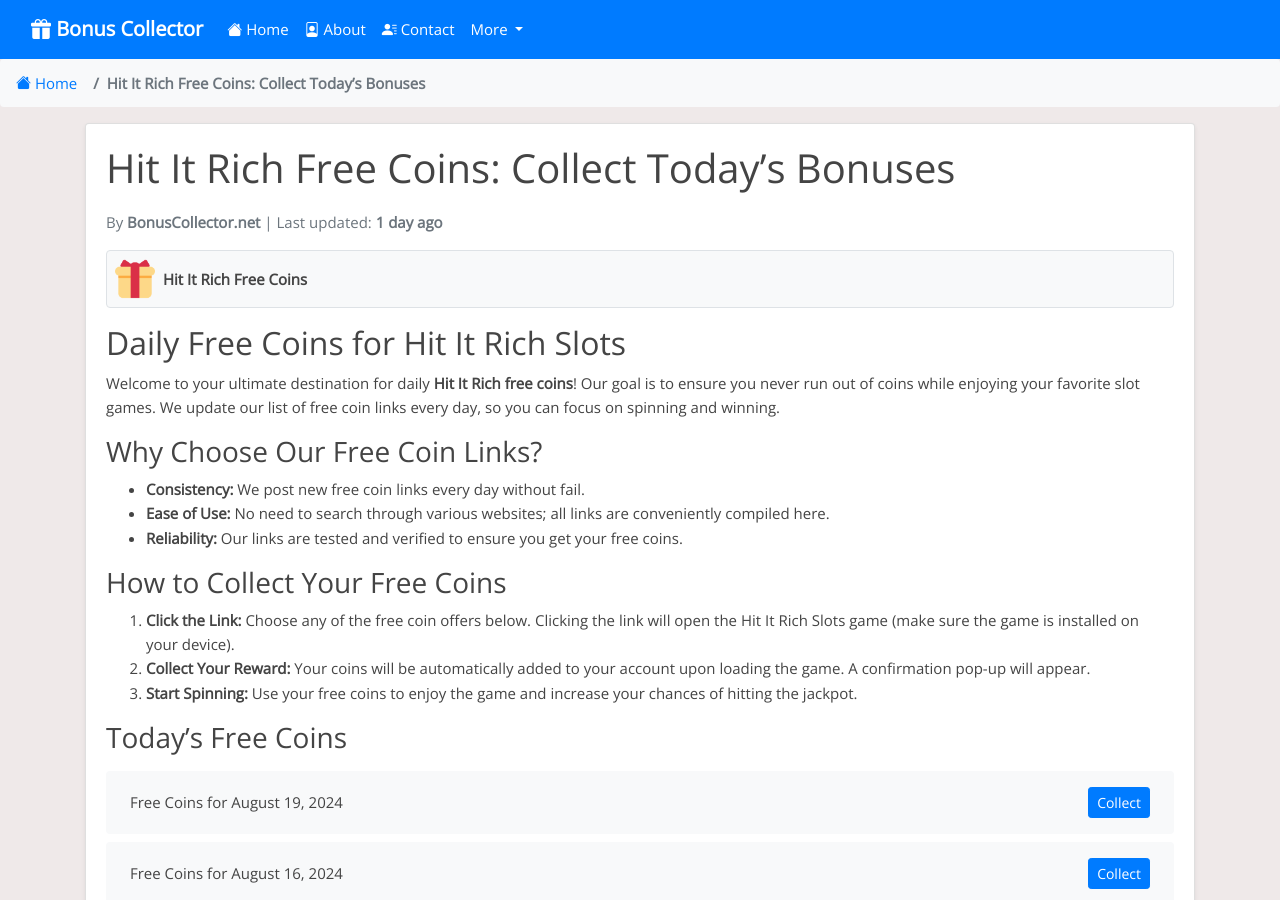
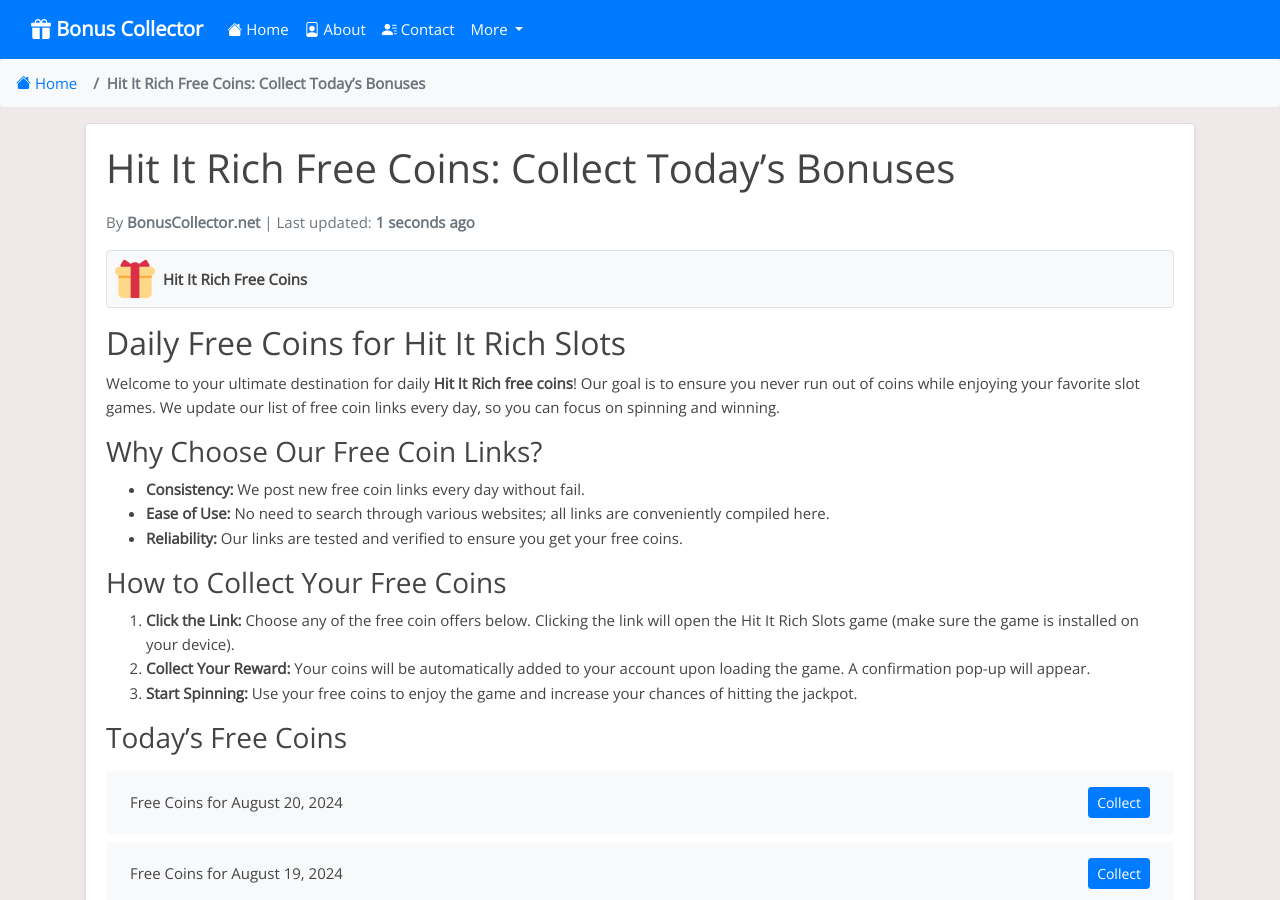
Before and after one commit to Prollad99/bs-net, a Jekyll site: the page built from _posts/2024-06-29-hit-it-rich.md, in a window 1280 px wide and 900 px high. Built offline with Jekyll 4.4.1, drawn with Linux system fonts in a browser that asks for light colours; nearby versions of some CDN libraries; comment, search, counter and statistics services are not loaded; some of the changed text lies outside the part shown.

Commit message:
Update hit-it-rich reward links and last modified date

```diff
--- a/_data/include_files.yml
+++ b/_data/include_files.yml
@@ -17,7 +17,7 @@
   last_modified: 2024-08-19 12:52:01
 
 hit-it-rich.html:
-  last_modified: 2024-08-19 03:35:36
+  last_modified: 2024-08-20 03:36:50
 
 crazy-fox.html:
   last_modified: 2024-08-19 18:13:11
--- a/_includes/hit-it-rich.html
+++ b/_includes/hit-it-rich.html
@@ -1,4 +1,8 @@
 <ul class="list-group mt-3 mb-4">
+  <li class="list-group-item d-flex justify-content-between align-items-center">
+    <span>Free Coins for August 20, 2024</span>
+    <a href="https://hititrich.onelink.me/wrlL/l96kqn4x" class="btn btn-primary btn-sm">Collect</a>
+  </li>
   <li class="list-group-item d-flex justify-content-between align-items-center">
     <span>Free Coins for August 19, 2024</span>
     <a href="https://hititrich.onelink.me/wrlL/fsf79un5" class="btn btn-primary btn-sm">Collect</a>
@@ -395,8 +399,4 @@
     <span>Free Coins for Invalid Date</span>
     <a href="https://web.hititrich.zynga.com/client/mobile_landing.php?sku_key=hir&rewardKey=ilink_QATOfGOCq5LxOqQD9cKQtGOVJw5TO27rJ4SAwihyGZ2fT" class="btn btn-primary btn-sm">Collect</a>
   </li>
-  <li class="list-group-item d-flex justify-content-between align-items-center">
-    <span>Free Coins for Invalid Date</span>
-    <a href="https://web.hititrich.zynga.com/client/mobile_landing.php?sku_key=hir&rewardKey=ilink_gzIINudFWu1jDLtxtMdVKF4Ks3Vk9V9ox2havZ1WpSXoQ" class="btn btn-primary btn-sm">Collect</a>
-  </li>
 </ul>
```
Also changed, not shown: links-json/hit-it-rich.json (+4 -3 lines).
